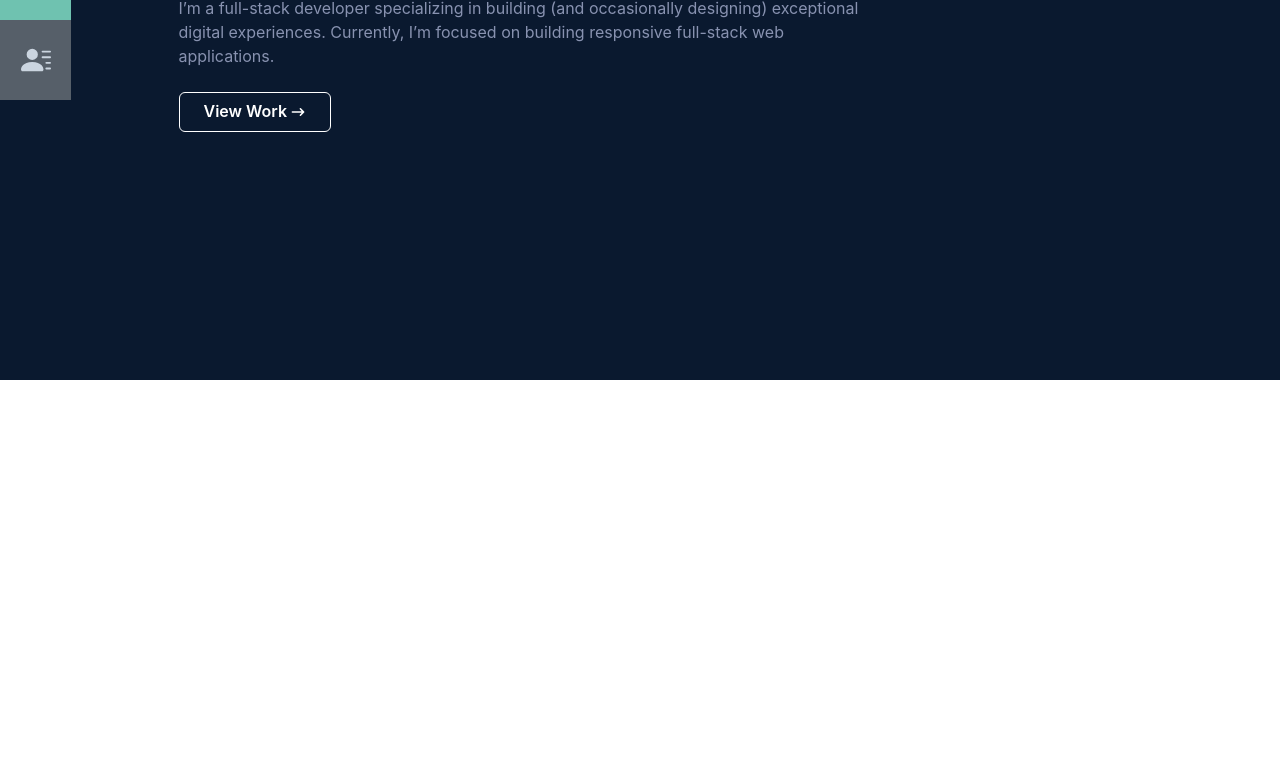
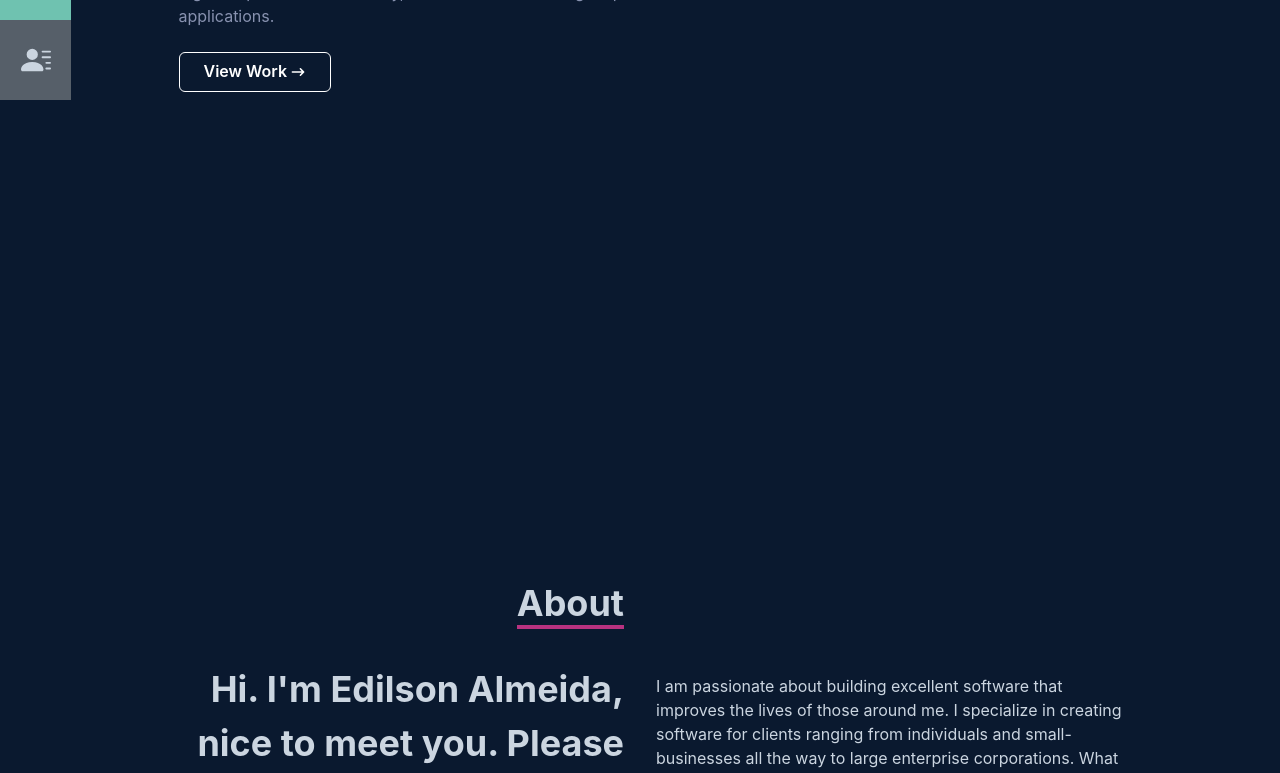
Before and after one commit to diinhoalmeida/portfolio-project, a React (Vite) app: page / in a window 1280 px wide. Shown: the part 500-1273 px from the top of the page. Before the commit the page ends 880 px from the top, so only its background shows below. Built offline with nearby package versions, Linux system fonts and the light colour scheme.

Commit message:
new: About Section

```diff
--- a/src/App.tsx
+++ b/src/App.tsx
@@ -1,11 +1,13 @@
-import { Home, NavBar } from "./components";
+import { Box } from "@chakra-ui/react";
+import { About, Home, NavBar } from "./components";
 
 function App() {
   return (
-    <>
+    <Box h="100vh" w="100vw">
       <NavBar />
       <Home />
-    </>
+      <About />
+    </Box>
   );
 }
 
--- /dev/null
+++ b/src/components/About/about.tsx
@@ -0,0 +1,59 @@
+import { Box, Flex, Grid, Text } from "@chakra-ui/react";
+
+const About = () => {
+  return (
+    <Box name="about" w="full" h="full" bgColor="#0a192f" textColor="gray.300">
+      <Flex
+        flexDirection="column"
+        justifyContent="center"
+        alignItems="center"
+        w="full"
+        h="full"
+      >
+        <Grid maxW="1000px" w="full" templateColumns="repeat(2, 1fr)" gap="8">
+          <Box textAlign={{ base: "left", sm: "right" }} pb="8" pl="4">
+            <Text
+              fontSize="4xl"
+              fontWeight="bold"
+              display="inline"
+              borderBottom="4px"
+              borderColor="pink.600"
+            >
+              About
+            </Text>
+          </Box>
+          <Box></Box>
+        </Grid>
+        <Grid
+          maxW="1000px"
+          w="full"
+          templateColumns={{ sm: "repeat(2, 1fr)" }}
+          gap="8"
+          px="4"
+        >
+          <Box
+            textAlign={{ base: "left", sm: "right" }}
+            fontSize="4xl"
+            fontWeight="bold"
+          >
+            <Text>
+              Hi. I'm Edilson Almeida, nice to meet you. Please take a look
+              around.
+            </Text>
+          </Box>
+          <Box>
+            <Text mt={3}>
+              I am passionate about building excellent software that improves
+              the lives of those around me. I specialize in creating software
+              for clients ranging from individuals and small-businesses all the
+              way to large enterprise corporations. What would you do if you had
+              a software expert available at your fingertips?
+            </Text>
+          </Box>
+        </Grid>
+      </Flex>
+    </Box>
+  );
+};
+
+export default About;
--- a/src/components/Home/home.tsx
+++ b/src/components/Home/home.tsx
@@ -14,7 +14,7 @@ const Home = () => {
   };
 
   return (
-    <Flex name="home" w="full" h="calc(100vh + 80px)" bgColor="#0a192f">
+    <Flex name="home" w="full" h="full" bgColor="#0a192f">
       {/* Container */}
       <Flex
         maxW="1000px"
--- a/src/components/index.tsx
+++ b/src/components/index.tsx
@@ -1,4 +1,5 @@
 import NavBar from "./NavBar/navBar";
 import Home from "./Home/home";
+import About from "./About/about";
 
-export { NavBar, Home };
+export { NavBar, Home, About };
```
